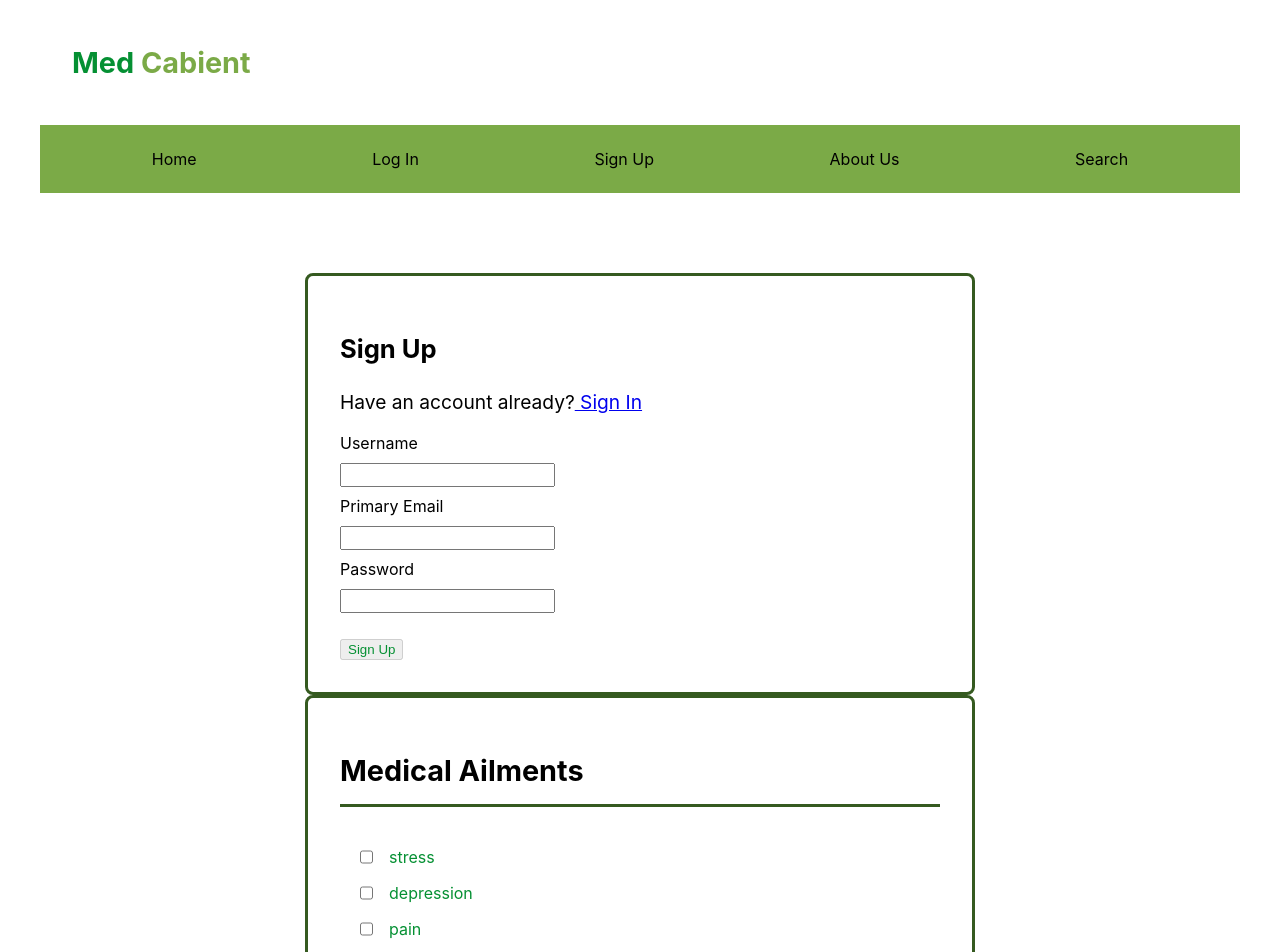
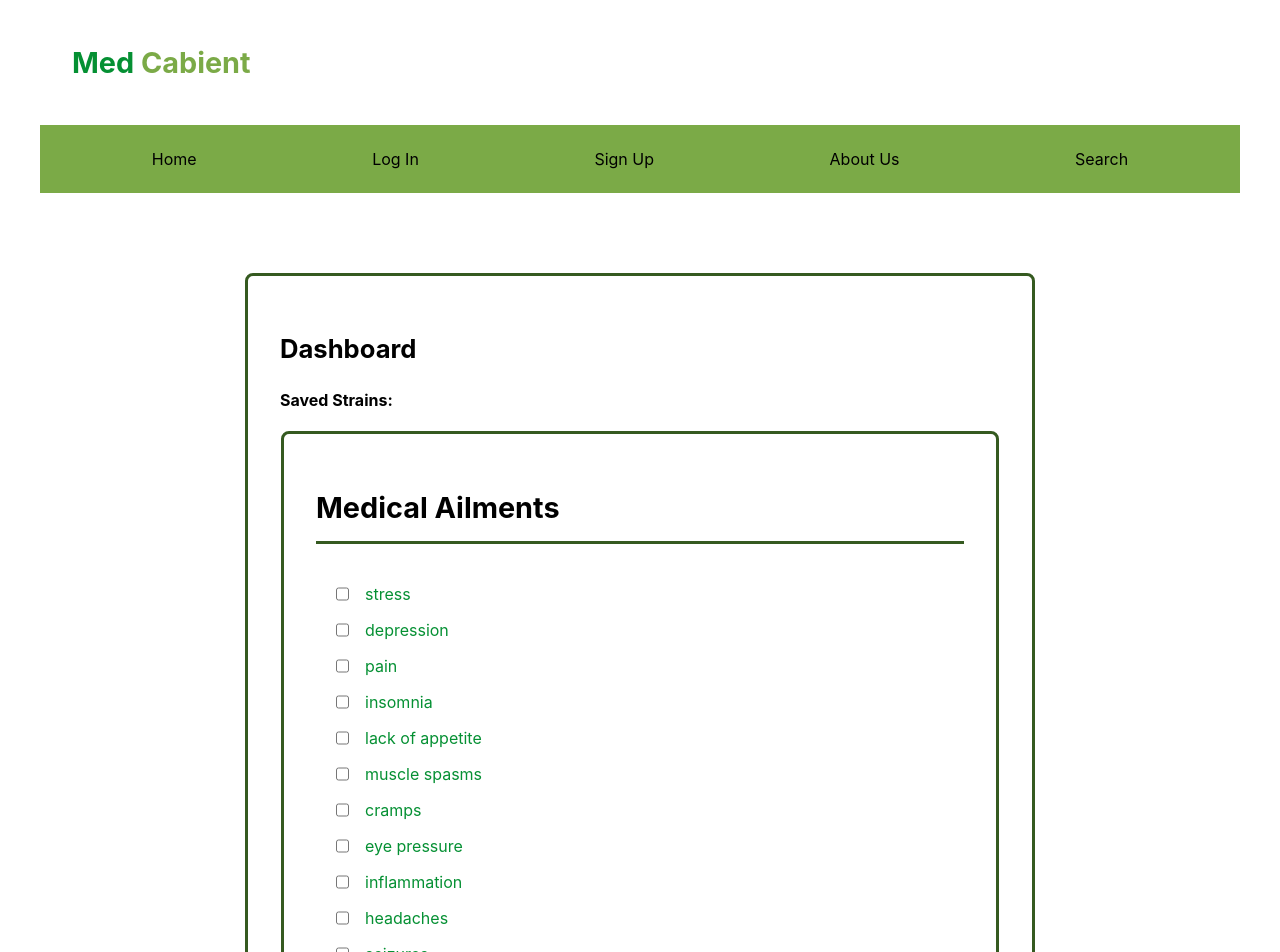
Before and after one commit to Med-Cabinet-1-June-2020/front-end, a React (Create React App) app: page /dashboard in a window 1280 px wide. Shown: the top 952 px of the page. Built offline with nearby package versions, Linux system fonts and the light colour scheme; no server answers.

Commit message:
added dashboard component

```diff
--- a/src/App.css
+++ b/src/App.css
@@ -11,7 +11,27 @@
   margin: 0 auto;
   padding: 2rem;
 }
-
+.strain-list {
+  border: 3px solid #355a20;
+  border-radius: 8px;
+  width: 90%;
+  margin: 0 auto;
+  padding: 2rem;
+}
+.dashboard {
+  border: 3px solid #355a20;
+  border-radius: 8px;
+  width: 60%;
+  margin: 0 auto;
+  padding: 2rem;
+}
+.recform {
+  border: 3px solid #355a20;
+  border-radius: 8px;
+  width: 90%;
+  margin: 0 auto;
+  padding: 2rem;
+}
 .logo {
   color: #059033;
   font-size: 1.8rem;
--- a/src/App.jsx
+++ b/src/App.jsx
@@ -8,6 +8,7 @@ import Signin from './components/Signin'
 import Nav from './components/Nav'
 import StrainList from './components/StrainList'
 import RecommendForm from './components/RecommendForm'
+import Dashboard from './components/Dashboard'
 
 const App = () => {
   return (
@@ -17,6 +18,10 @@ const App = () => {
         <Nav />
 
         <Switch>
+          <Route path='/dashboard'>
+            <Dashboard />
+          </Route>
+
           <Route path='/signin'>
            <Signin />
           </Route>
@@ -24,9 +29,8 @@ const App = () => {
           <Route path='/'>
             <Signup />
           </Route>
+
         </Switch>
-        <RecommendForm />
-        <StrainList />
       </div>
     </>
   )
--- a/src/components/Dashboard.jsx
+++ b/src/components/Dashboard.jsx
@@ -0,0 +1,25 @@
+import React from 'react'
+import StrainList from './StrainList'
+import RecommendForm from './RecommendForm'
+import { Switch, Route } from 'react-router-dom'
+const Dashboard = () => {
+    return (
+        <div className='dashboard'>
+            <h3>Dashboard</h3>
+            <h4>Saved Strains:</h4>
+                <div>
+
+                </div>
+            <Switch>
+                <Route path='/dashboard/strainlist'>
+                    <StrainList />
+                </Route>
+                <Route path='/dashboard'>
+                    <RecommendForm />
+                </Route>
+
+            </Switch>
+        </div>
+    )
+}
+export default Dashboard
--- a/src/components/RecommendForm.jsx
+++ b/src/components/RecommendForm.jsx
@@ -1,4 +1,5 @@
 import React, { useState } from 'react'
+import { Link } from 'react-router-dom'
 const initialValues = {
     medical: {
         stress: false,
@@ -72,7 +73,7 @@ const RecommendForm = () => {
     }
 
     return (
-        <div className='entry'>
+        <div className='recform'>
             <form className='form-container' onSubmit={onSubmit}>
                 <div className='medical'>
                     <h2>Medical Ailments</h2>
@@ -317,9 +318,11 @@ const RecommendForm = () => {
                         />
                     </label>
                 </div>
-                <button
-                    //  disabled={disabled}
-                     >submit</button>
+                <Link to={'/dashboard/strainlist'}>
+                    <button
+                        //  disabled={disabled}
+                        >submit</button>
+                </Link>
 
             </form>
         </div>
--- a/src/components/Signin.jsx
+++ b/src/components/Signin.jsx
@@ -101,7 +101,9 @@ const Signin = () => {
             <div className='errors'>{formErrors.username}</div>
             <div className='errors'>{formErrors.password}</div>
             <div className='submit-form'>
-              <button disabled={disabled}>Sign In</button>
+                <Link to={'/dashboard'}>
+                    <button disabled={disabled}>Sign In</button>
+                </Link>
 
             </div>
           </form>
--- a/src/components/Signup.jsx
+++ b/src/components/Signup.jsx
@@ -130,7 +130,9 @@ const Signup = () => {
         <div className='errors'>{formErrors.primaryemail}</div>
         <div className='errors'>{formErrors.password}</div>
         <div className='submit-form'>
-          <button disabled={disabled}>Sign Up</button>
+          <Link to={`/signin`}>
+            <button disabled={disabled}>Sign Up</button>
+          </Link>
         </div>
 
       </form>
--- a/src/components/StrainList.jsx
+++ b/src/components/StrainList.jsx
@@ -20,7 +20,6 @@ const StrainList = () => {
     }, [])
 
     return (
-        <div className='entry'>
         <div className='strain-list'>
         <h2>Strains</h2>
             {strainList.map(strain => (
@@ -43,7 +42,6 @@ const StrainList = () => {
                 </div>
             ))}
         </div>
-        </div>
     )
 }
 
--- a/src/index.css
+++ b/src/index.css
@@ -27,6 +27,10 @@ h3 {
   font-size: 1.6rem;
 }
 
+h4 {
+  font-size: 1rem;
+}
+
 p {
   font-size: 1.2rem;
 }
```
Lines whose indentation alone changed are shown as unchanged.
